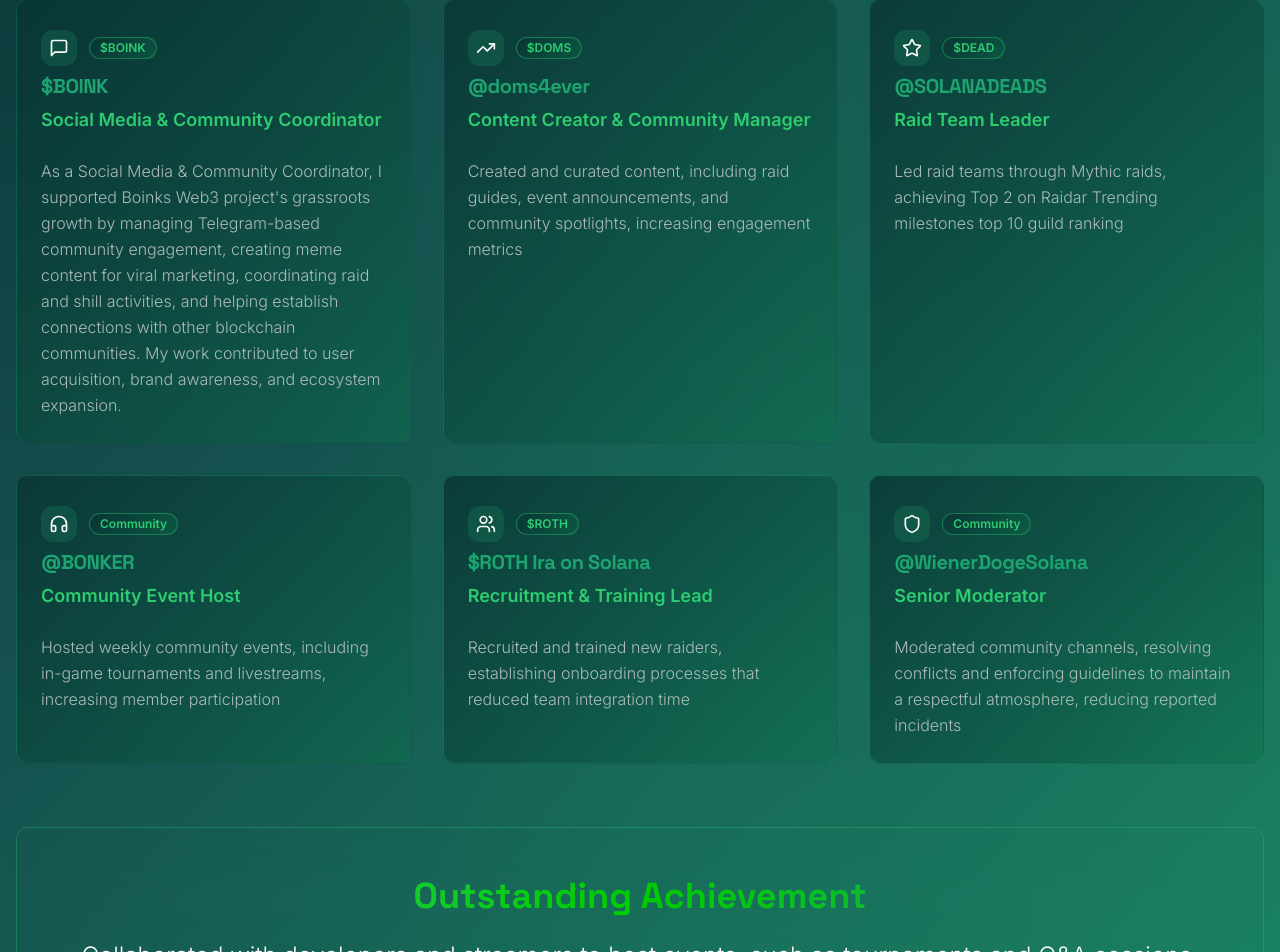
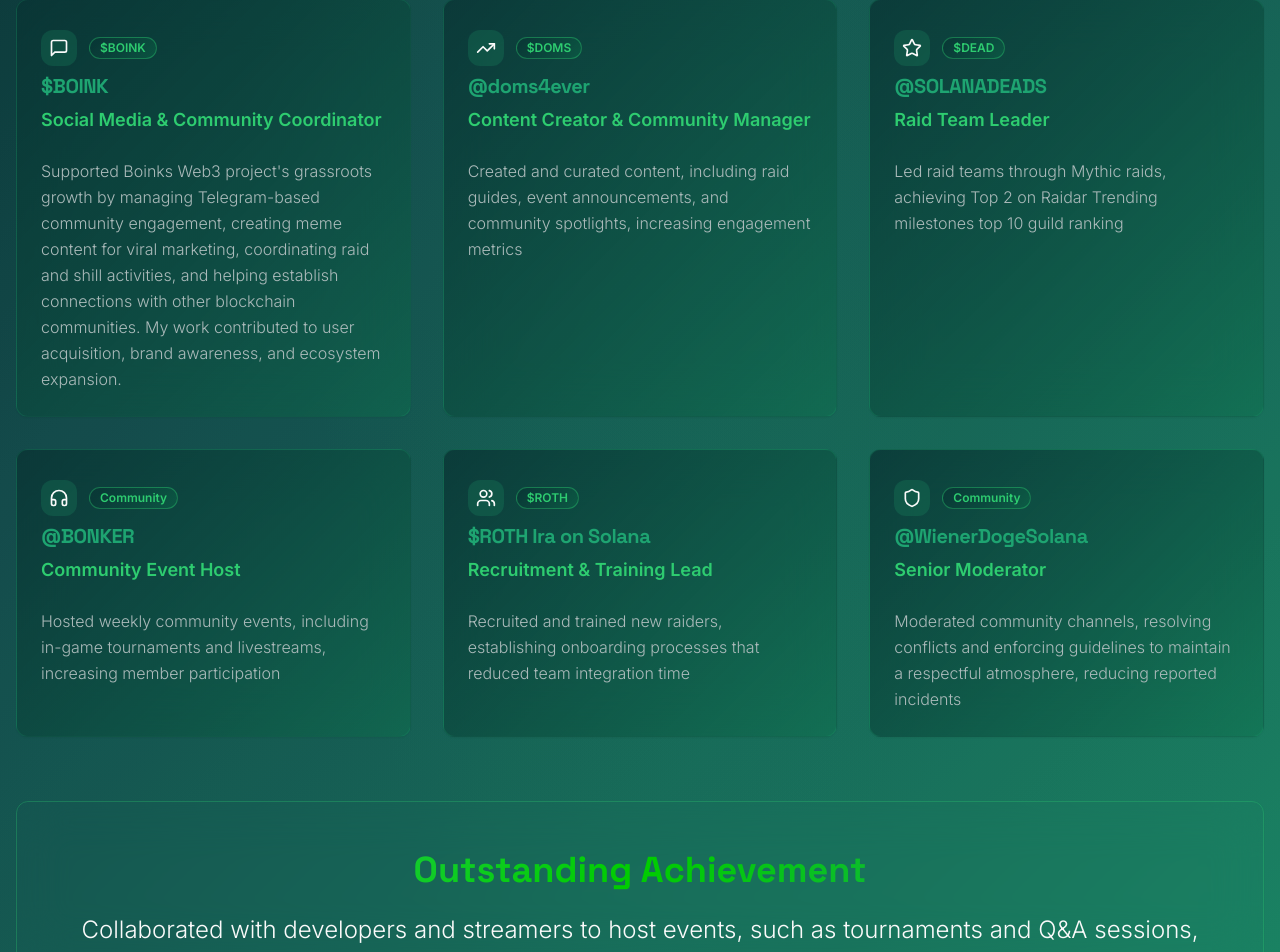
Before and after one commit to Morgen33/zane-web3-raid-portfolio, a React (Vite) app: page / in a window 1280 px wide. Shown: the part 1511-2463 px from the top of the page. Built offline with nearby package versions, Linux system fonts and the light colour scheme.

Commit message:
Remove text from $BOINK card
Remove specified text from the $BOINK job card description.

```diff
--- a/src/pages/Index.tsx
+++ b/src/pages/Index.tsx
@@ -18,7 +18,7 @@ const Index = () => {
       company: "$BOINK",
       token: "$BOINK",
       role: "Social Media & Community Coordinator",
-      achievement: "As a Social Media & Community Coordinator, I supported Boinks Web3 project's grassroots growth by managing Telegram-based community engagement, creating meme content for viral marketing, coordinating raid and shill activities, and helping establish connections with other blockchain communities. My work contributed to user acquisition, brand awareness, and ecosystem expansion.",
+      achievement: "Supported Boinks Web3 project's grassroots growth by managing Telegram-based community engagement, creating meme content for viral marketing, coordinating raid and shill activities, and helping establish connections with other blockchain communities. My work contributed to user acquisition, brand awareness, and ecosystem expansion.",
       icon: <MessageSquare className="w-5 h-5" />
     },
     {
```
